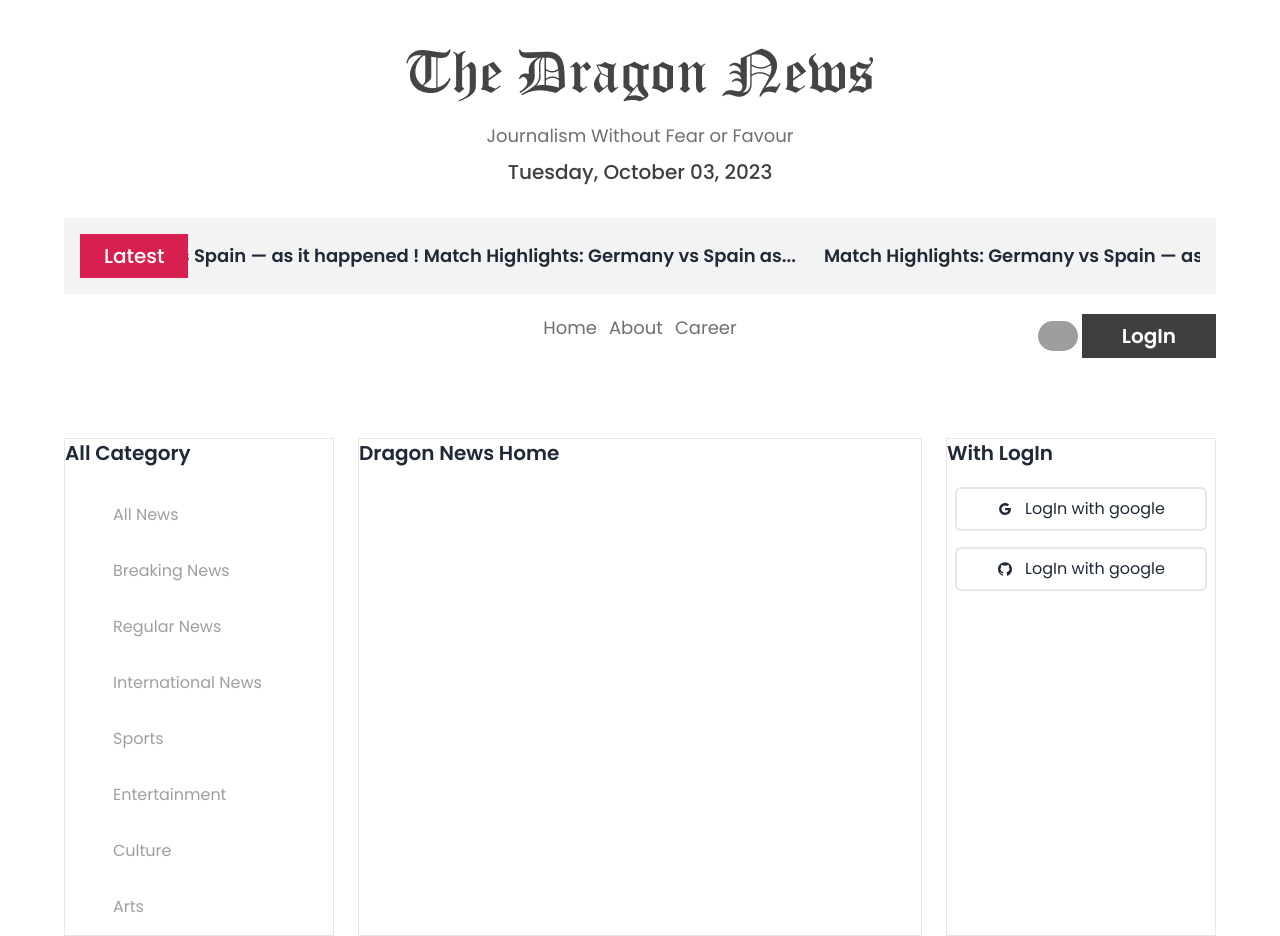
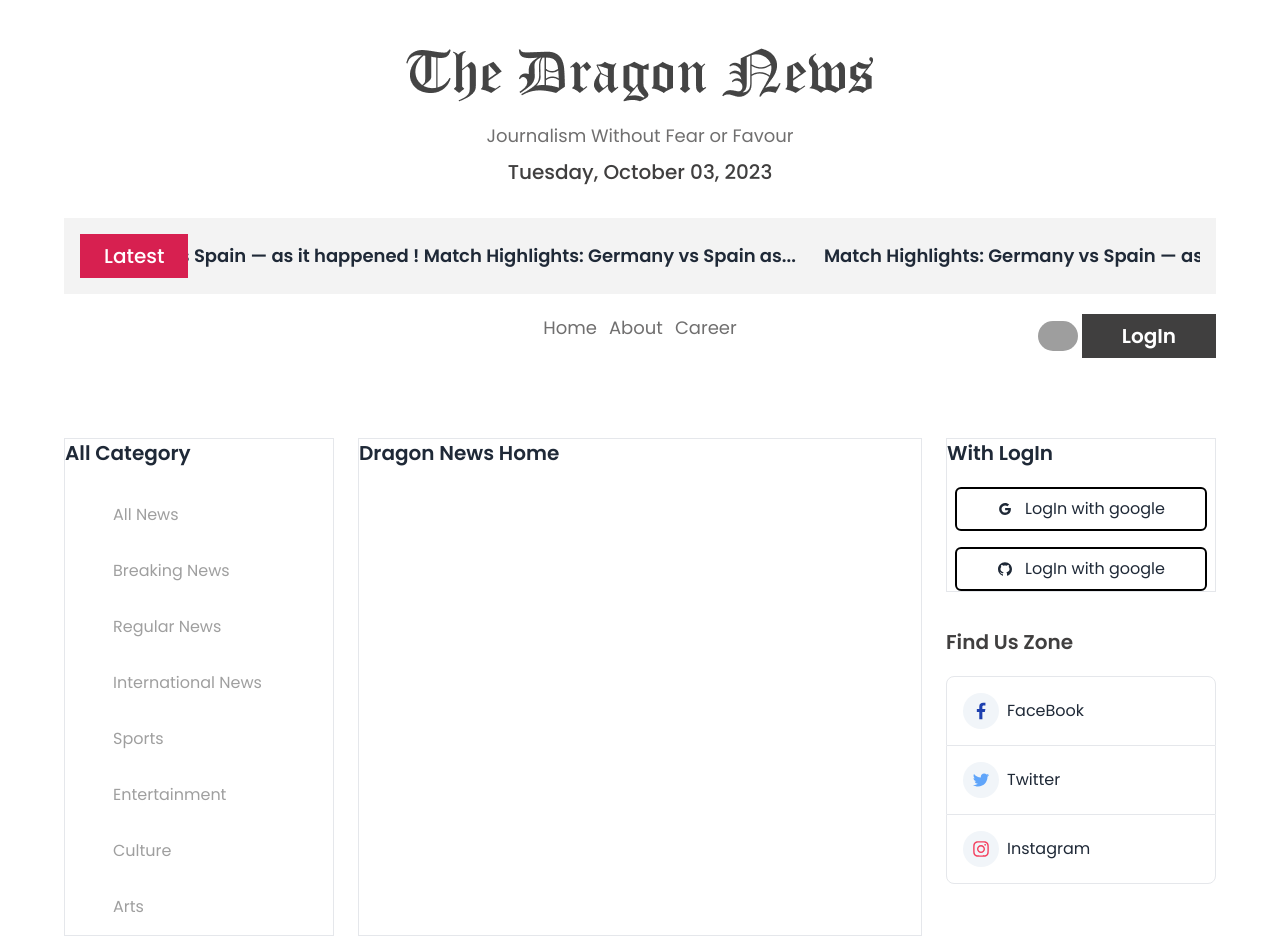
Before and after one commit to sajalbiswas1/dragon-news-react, a React (Vite) app: page / in a window 1280 px wide. Built offline with nearby package versions, Linux system fonts and the light colour scheme; grey boxes are pictures that could not be loaded.

Commit message:
leftNav categoris & rightNav google login & social link added

```diff
--- a/src/component/Home/LeftNav.jsx
+++ b/src/component/Home/LeftNav.jsx
@@ -14,7 +14,7 @@ const LeftNav = () => {
             <h3 className="text-xl font-semibold mb-5">All Category</h3>
             <div className="">
                 {
-                    categories.map(categori => <Link key={categori.id}><button className="focus:text-[#403F3F] text-left focus:font-semibold pl-12 py-4 rounded-md focus:bg-[#E7E7E7] w-full text-[#9F9F9F] " >{categori.name}</button></Link>)
+                    categories.map(categori => <Link key={categori.id}><button className="focus:text-[#403F3F] text-left focus:font-semibold pl-12 py-4 rounded-md focus:bg-[#E7E7E7] hover:bg-[#E7E7E7] w-full text-[#9F9F9F] " >{categori.name}</button></Link>)
                 }
             </div>
         </div>
--- a/src/component/Home/RightNav.jsx
+++ b/src/component/Home/RightNav.jsx
@@ -1,17 +1,33 @@
-import { AiOutlineGithub, AiOutlineGoogle } from 'react-icons/ai';
+import { AiOutlineGithub, AiOutlineGoogle, AiOutlineInstagram, AiOutlineTwitter } from 'react-icons/ai';
+import { GrFacebookOption } from 'react-icons/gr';
 
 const RightNav = () => {
     return (
+        <div>
             <div className="col-span-1 border">
                 <h3 className="text-xl font-semibold mb-5">With LogIn</h3>
-            <div className='flex items-center hover:text-blue-700  mx-2 py-2 justify-center gap-3 hover:border-blue-700 rounded-md border-2 mb-4'>
+                <div className='flex items-center hover:text-blue-700  mx-2 py-2 justify-center gap-3 hover:border-blue-700 rounded-md border-2 mb-4 border-black'>
                     <AiOutlineGoogle></AiOutlineGoogle>
                     <p>LogIn with google</p>
 
                 </div>
-            <div className='flex items-center hover:text-blue-700  mx-2 py-2 justify-center gap-3 hover:border-blue-700 rounded-md border-2'>
+                <div className='flex items-center hover:text-blue-700  mx-2 py-2 justify-center gap-3 hover:border-blue-700 rounded-md border-2 border-black'>
                     <AiOutlineGithub></AiOutlineGithub>
                     <p>LogIn with google</p>
+                </div>
+            </div>
+            <h1 className='text-xl font-semibold text-[#403F3F] mb-5 mt-9'>Find Us Zone</h1>
+            <div className='flex border rounded-t-lg gap-2 p-4 items-center'>
+                <p className='bg-slate-100 rounded-full p-2'><GrFacebookOption className='text-blue-800 w-5 h-5'></GrFacebookOption></p>
+                <p>FaceBook</p>
+            </div>
+            <div className='flex border-x gap-2 p-4 items-center'>
+                <p className='bg-slate-100 rounded-full p-2'><AiOutlineTwitter className='text-blue-400 w-5 h-5'></AiOutlineTwitter></p>
+                <p>Twitter</p>
+            </div>
+            <div className='flex border rounded-b-lg gap-2 p-4 items-center'>
+                <p className='bg-slate-100 rounded-full p-2'><AiOutlineInstagram className='text-rose-500 w-5 h-5'></AiOutlineInstagram></p>
+                <p>Instagram</p>
             </div>
         </div>
     );
```
Lines whose indentation alone changed are shown as unchanged.
